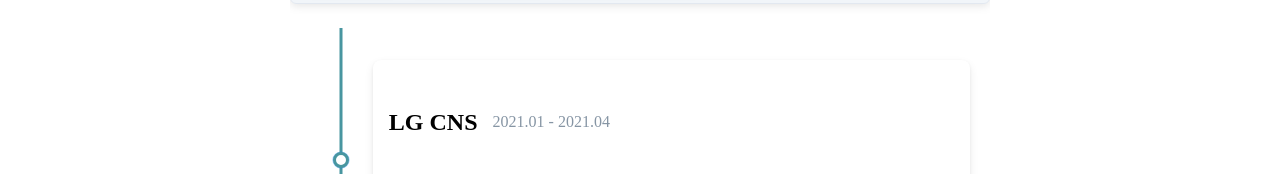
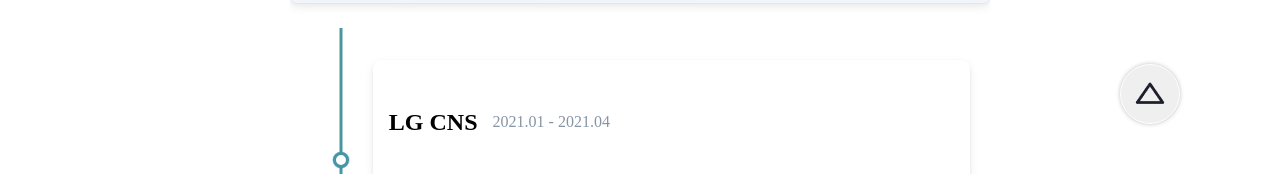
Before and after one commit to kreeos/portfolio, a Next.js app: page / in a window 1280 px wide. Shown: the part 576-750 px from the top of the page. Built offline with nearby package versions, Linux system fonts and the light colour scheme.

Commit message:
Top button added

```diff
--- a/pages/index.css
+++ b/pages/index.css
@@ -525,3 +525,20 @@
   flex-wrap: wrap;
   margin-right: 10px;
 }
+
+.top-btn {
+  width: 60px;
+  height: 60px;
+  border-radius: 50%;
+  border: 1px solid white;
+  position: fixed;
+  right: 100px;
+  bottom: 100px;
+  z-index: 99;
+  cursor: pointer;
+  box-shadow: 0px 0px 4px rgba(0, 0, 0, 0.25);
+}
+
+button:focus {
+  outline:0;
+}
--- a/pages/index.js
+++ b/pages/index.js
@@ -26,7 +26,13 @@
 	  // cardTitle: "Intern",
 	  // cardSubtitle: "2019.06 - 2019.08",
   },];
-
+  const toTop = () => {
+    window.scrollTo({
+      top: 0,
+      left: 0,
+      behavior: 'smooth'
+    });
+  }
 
   return (
     <div className="container">
@@ -325,6 +331,11 @@
             <hr/>
           </div>
         </div>
+        <div className="top-btn-container">
+          <button onClick={toTop} className="top-btn">
+            <img src="/top.png"/>
+          </button>
+        </div>
       </main>
 
       <footer>
```
Also changed, not shown: public/top.png (added).
